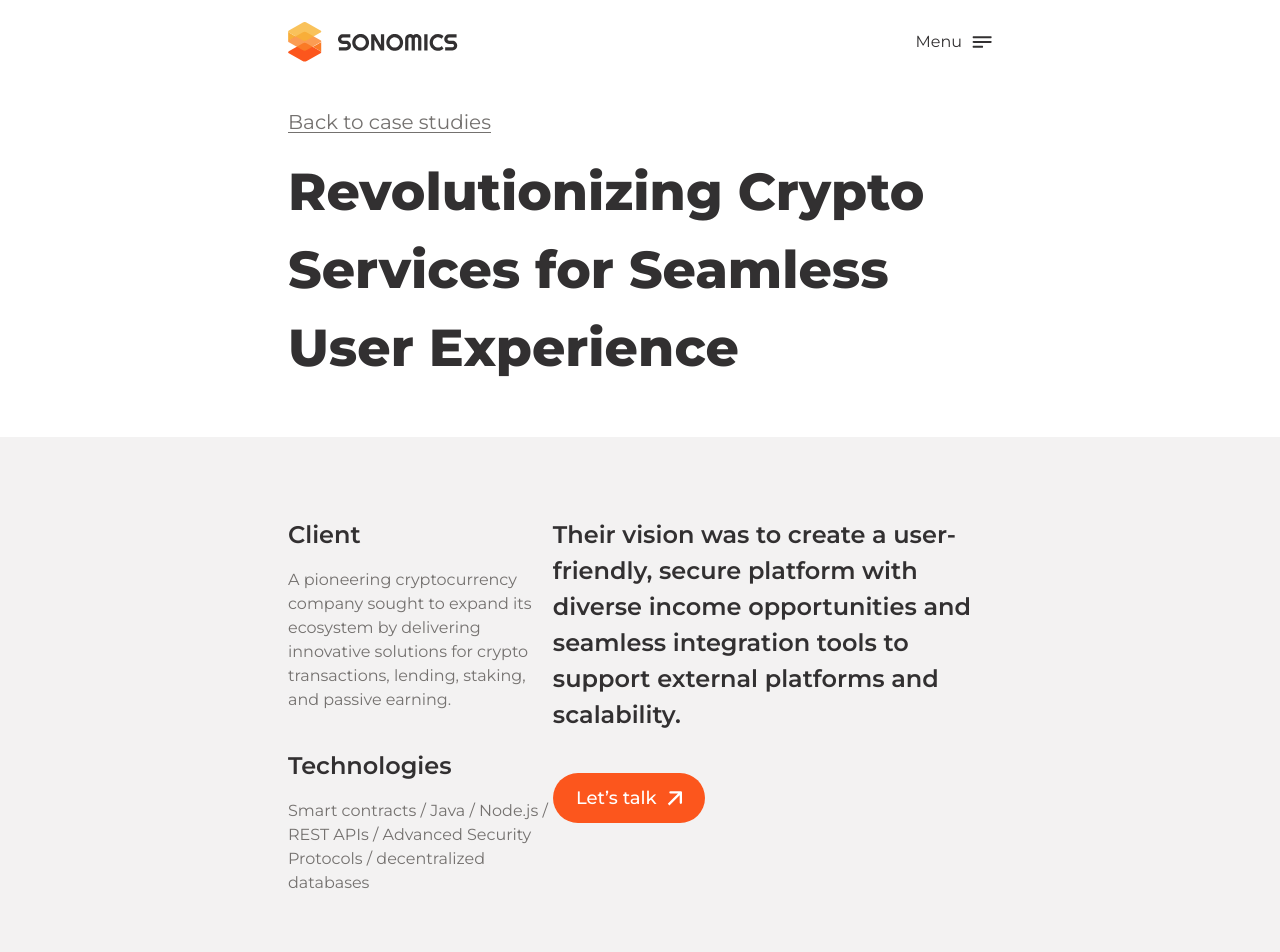
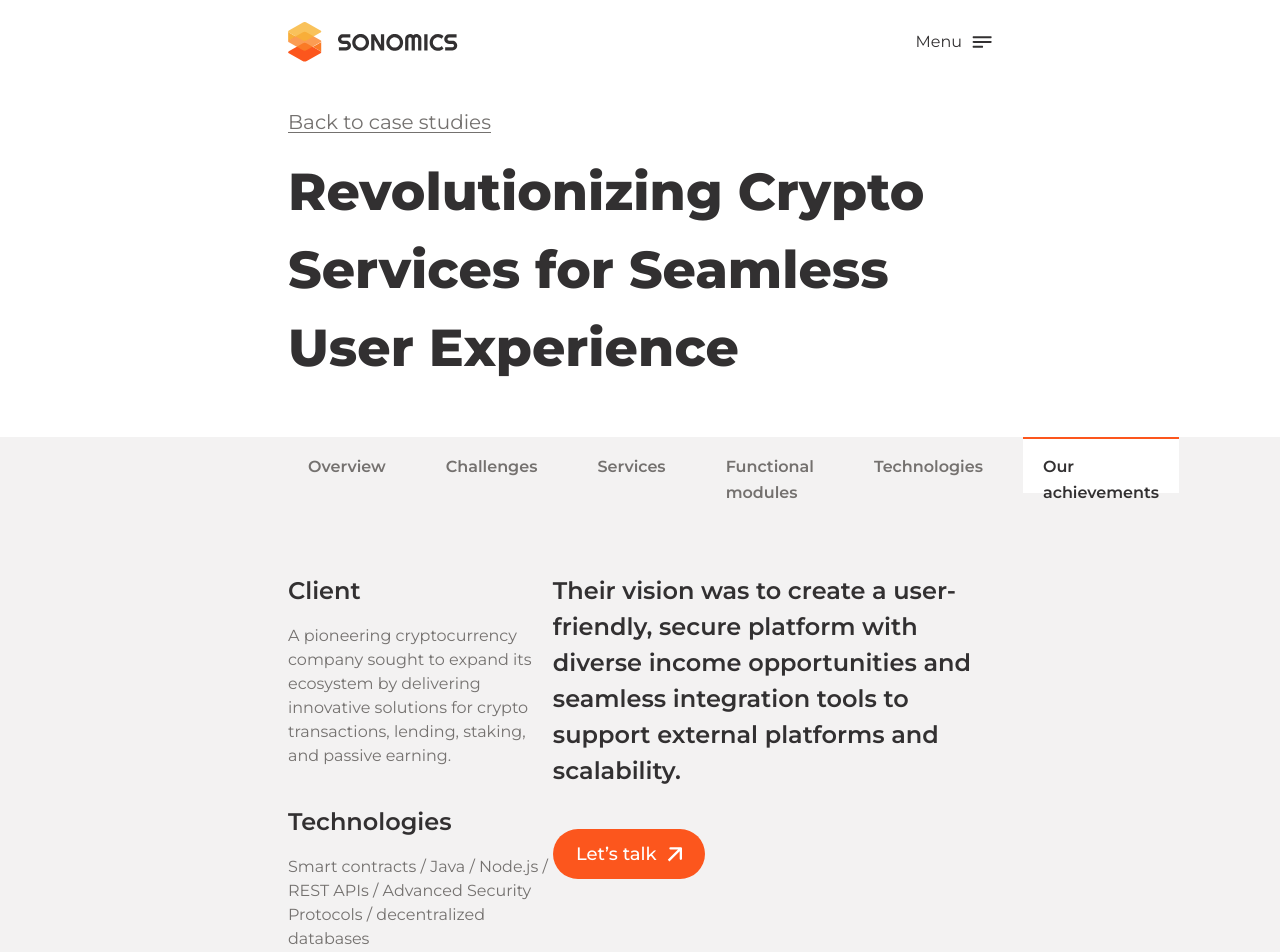
Before and after one commit to skabanets/sonomics, a React (Vite) app: page /case-study/advancing-crypto-innovation in a window 1280 px wide. Shown: the top 952 px of the page. Built offline with nearby package versions, Linux system fonts and the light colour scheme; no server answers.

Commit message:
Add ItemsMenu for CaseStudyDetails page and update sections, add type CaseStudyMenuItem

```diff
--- a/src/pages/CaseStudyDetails.tsx
+++ b/src/pages/CaseStudyDetails.tsx
@@ -1,4 +1,4 @@
-import { useEffect } from "react";
+import { useCallback, useEffect, useState } from "react";
 import { useNavigate, useParams } from "react-router-dom";
 
 import {
@@ -11,8 +11,10 @@ import {
   LetsTalk,
   CaseStudyHero,
 } from "../sections";
+import { ItemsMenu } from "../components";
 
 import { caseStudies, routes } from "../constants";
+import type { CaseStudyMenuItem } from "../types";
 
 const CaseStudyDetails = () => {
   const { id } = useParams();
@@ -39,15 +41,88 @@ const CaseStudyDetails = () => {
     images,
   } = caseStudy;
 
+  const [currentIndex, setCurrentIndex] = useState(0);
+
+  const rawOptions: (CaseStudyMenuItem | null)[] = [
+    { id: "overview", name: "Overview" },
+    { id: "challenges", name: "Challenges" },
+    services ? { id: "services", name: "Services" } : null,
+    functionalModules ? { id: "functional-modules", name: "Functional modules" } : null,
+    { id: "technologies", name: "Technologies" },
+    { id: "achievements", name: "Our achievements" },
+  ];
+
+  const caseStudyOptions: CaseStudyMenuItem[] = rawOptions.filter(
+    (option): option is CaseStudyMenuItem => option !== null
+  );
+
+  const handleMenuClick = (index: number) => {
+    setCurrentIndex(index);
+    const sectionId = caseStudyOptions[index].id;
+    const section = document.getElementById(sectionId);
+    if (section) {
+      section.scrollIntoView({ behavior: "smooth", block: "start" });
+    }
+  };
+
+  const handleScroll = useCallback(() => {
+    const windowHeight = window.innerHeight;
+    let newIndex = currentIndex;
+
+    caseStudyOptions.forEach((option, index) => {
+      const element = document.getElementById(option.id);
+      if (element) {
+        const rect = element.getBoundingClientRect();
+        const elementHeight = rect.height;
+        const visibleHeight = Math.min(rect.bottom, windowHeight) - Math.max(rect.top, 0);
+
+        if (visibleHeight >= elementHeight * 0.3) {
+          newIndex = index;
+        }
+      }
+    });
+
+    if (newIndex !== currentIndex) {
+      setCurrentIndex(newIndex);
+    }
+  }, [caseStudyOptions, currentIndex]);
+
+  useEffect(() => {
+    window.addEventListener("scroll", handleScroll, { passive: true });
+    handleScroll();
+    return () => {
+      window.removeEventListener("scroll", handleScroll);
+    };
+  }, [handleScroll]);
+
   return (
     <>
       <CaseStudyHero title={name} />
-      <CaseStudyOverview overview={overview} sectionImages={images.main} />
-      <CaseStudyChallenges challenges={challenges} />
-      {services && <CaseStudyServices services={services} />}
-      {functionalModules && <CaseStudyFunctionalModules functionalModules={functionalModules} />}
-      <CaseStudyTechnologies technologies={technologies} />
-      <CaseStudyAchievements achievements={achievements} sectionImages={images.vertical} />
+      {
+        <div>
+          <ItemsMenu
+            items={caseStudyOptions}
+            currentIndex={currentIndex}
+            handleMenuClick={handleMenuClick}
+            styles="sticky top-0 opacity-100 z-50"
+          />
+          <CaseStudyOverview id="overview" overview={overview} sectionImages={images.main} />
+          <CaseStudyChallenges id="challenges" challenges={challenges} />
+          {services && <CaseStudyServices id="services" services={services} />}
+          {functionalModules && (
+            <CaseStudyFunctionalModules
+              id="functional-modules"
+              functionalModules={functionalModules}
+            />
+          )}
+          <CaseStudyTechnologies id="technologies" technologies={technologies} />
+          <CaseStudyAchievements
+            id="achievements"
+            achievements={achievements}
+            sectionImages={images.vertical}
+          />
+        </div>
+      }
       <LetsTalk />
     </>
   );
--- a/src/sections/CaseStudy/common/CaseStudyAchievements.tsx
+++ b/src/sections/CaseStudy/common/CaseStudyAchievements.tsx
@@ -8,11 +8,13 @@ import { images } from "../../../assets";
 import type { OrdinaryItem, caseStudyImage } from "../../../types";
 
 interface CaseStudyAchivementsProps {
+  id: string;
   achievements: OrdinaryItem[];
   sectionImages: caseStudyImage;
 }
 
 export const CaseStudyAchievements = ({
+  id,
   achievements,
   sectionImages,
 }: CaseStudyAchivementsProps) => {
@@ -25,7 +27,7 @@ export const CaseStudyAchievements = ({
 
   return (
     <>
-      <section className="bg-blackBgColor py-[20px] pb-[50px] lg:pb-[80px]">
+      <section className="bg-blackBgColor pb-[50px] pt-[80px] lg:pb-[80px]" id={id}>
         <motion.div className="container" {...slideInWithFade}>
           <div className="mb-[30px] flex flex-col gap-y-[30px] md:mb-[40px] md:flex-row md:items-center md:justify-between lg:mb-[60px]">
             <h2 className="text-whiteTextColor">Our achievements</h2>
--- a/src/sections/CaseStudy/common/CaseStudyChallenges.tsx
+++ b/src/sections/CaseStudy/common/CaseStudyChallenges.tsx
@@ -6,15 +6,16 @@ import { useModal } from "../../../hooks";
 import { caseStudyColors, slideInWithFade } from "../../../constants";
 
 interface CaseStudyChallengesProps {
+  id: string;
   challenges: string[];
 }
 
-export const CaseStudyChallenges = ({ challenges }: CaseStudyChallengesProps) => {
+export const CaseStudyChallenges = ({ id, challenges }: CaseStudyChallengesProps) => {
   const [isOpen, toggleModal, handleClickOnBackdrop] = useModal();
 
   return (
     <>
-      <section className="bg-letsTalkBgColor py-[80px]">
+      <section className="bg-letsTalkBgColor py-[80px]" id={id}>
         <motion.div className="container flex justify-between" {...slideInWithFade}>
           <div className="flex flex-col gap-[40px]">
             <h2>Challenges</h2>
--- a/src/sections/CaseStudy/common/CaseStudyFunctionalModules.tsx
+++ b/src/sections/CaseStudy/common/CaseStudyFunctionalModules.tsx
@@ -7,17 +7,19 @@ import { cardVariants, industriesContainerVariants, slideInWithFade } from "../.
 import type { FunctionalModule } from "../../../types";
 
 interface CaseStudyFunctionalModulesProps {
+  id: string;
   functionalModules: FunctionalModule[];
 }
 
 export const CaseStudyFunctionalModules = ({
+  id,
   functionalModules,
 }: CaseStudyFunctionalModulesProps) => {
   const [isOpen, toggleModal, handleClickOnBackdrop] = useModal();
 
   return (
     <>
-      <section className="bg-letsTalkBgColor py-[80px]">
+      <section className="bg-letsTalkBgColor py-[80px]" id={id}>
         <motion.div className="container" {...slideInWithFade}>
           <div className="flex items-center justify-between">
             <h2>Functional Modules Delivered</h2>
--- a/src/sections/CaseStudy/common/CaseStudyOverview.tsx
+++ b/src/sections/CaseStudy/common/CaseStudyOverview.tsx
@@ -9,11 +9,12 @@ import { slideInWithFade } from "../../../constants";
 import type { Overview, caseStudyImage } from "../../../types";
 
 interface CaseStudyOverviewProps {
+  id: string;
   overview: Overview;
   sectionImages: caseStudyImage;
 }
 
-export const CaseStudyOverview = ({ overview, sectionImages }: CaseStudyOverviewProps) => {
+export const CaseStudyOverview = ({ id, overview, sectionImages }: CaseStudyOverviewProps) => {
   const [isOpen, toggleModal, handleClickOnBackdrop] = useModal();
   const ref = useRef<HTMLDivElement>(null);
   const { scrollYProgress } = useScroll({
@@ -39,7 +40,7 @@ export const CaseStudyOverview = ({ overview, sectionImages }: CaseStudyOverview
 
   return (
     <>
-      <section className="bg-letsTalkBgColor pt-[80px]">
+      <section className="bg-letsTalkBgColor pt-[80px]" id={id}>
         <motion.div className="container" {...overviewAnimationProps}>
           <div className="flex justify-between">
             <div className="flex w-[407px] flex-col gap-[36px]">
--- a/src/sections/CaseStudy/common/CaseStudyTechnologies.tsx
+++ b/src/sections/CaseStudy/common/CaseStudyTechnologies.tsx
@@ -9,10 +9,11 @@ import { slideInWithFade } from "../../../constants";
 import type { OrdinaryItem } from "../../../types";
 
 interface CaseStudyTechnologiesProps {
+  id: string;
   technologies: OrdinaryItem[];
 }
 
-export const CaseStudyTechnologies = ({ technologies }: CaseStudyTechnologiesProps) => {
+export const CaseStudyTechnologies = ({ technologies, id }: CaseStudyTechnologiesProps) => {
   const [translateValue, setTranslateValue] = useState(0);
   const [totalWidth, setTotalWidth] = useState(0);
   const [isTransition, setIsTransition] = useState(true);
@@ -49,7 +50,10 @@ export const CaseStudyTechnologies = ({ technologies }: CaseStudyTechnologiesPro
   };
 
   return (
-    <section className="overflow-hidden bg-blackBgColor py-[50px] lg:py-[80px]">
+    <section
+      className="overflow-hidden bg-blackBgColor py-[50px] lg:py-[80px] lg:pb-[20px]"
+      id={id}
+    >
       <motion.div className="container" {...slideInWithFade}>
         <h2 className="mb-[40px] text-whiteTextColor lg:mb-[60px]">Technologies used</h2>
         <Draggable
--- a/src/types/case-study.ts
+++ b/src/types/case-study.ts
@@ -64,3 +64,8 @@ export type CaseStudyTypeMap = {
   vertical: "hp";
   horizontal: "hpHorizontal";
 };
+
+export interface CaseStudyMenuItem {
+  id: string;
+  name: string;
+}
```
Also changed, not shown: src/sections/CaseStudy/common/CaseStudyServices.tsx (+5 -4 lines).
